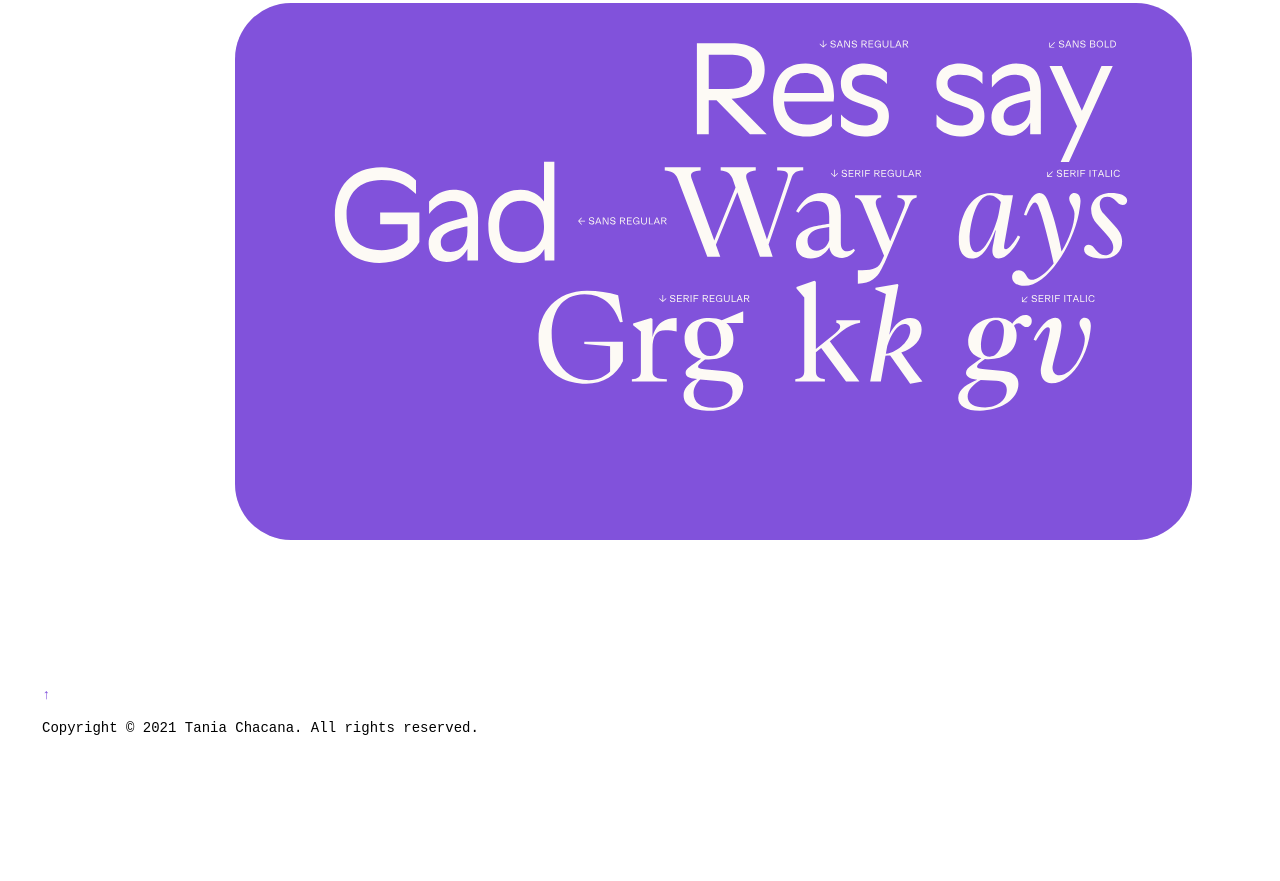
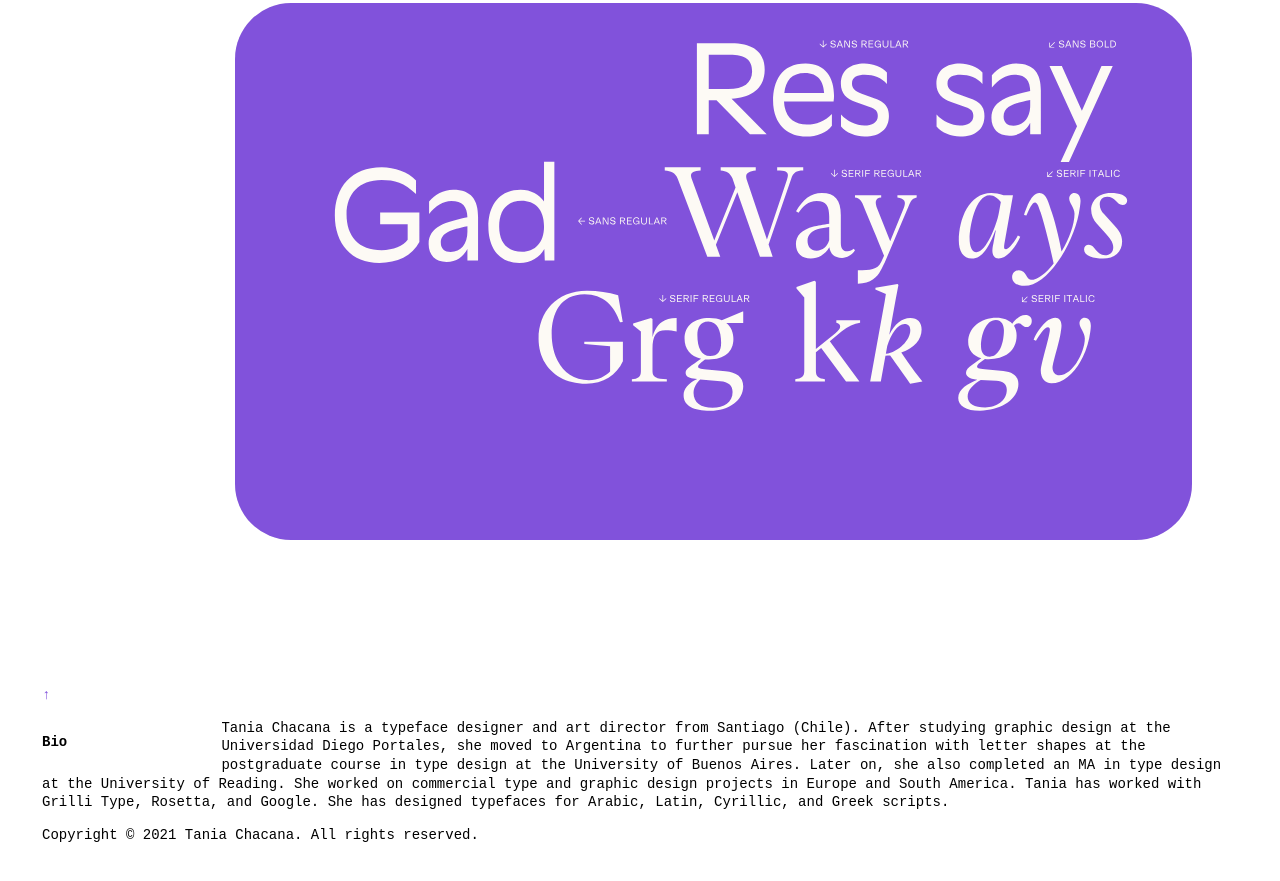
Before and after one commit to TaniaChacana/website, a Jekyll site: the page built from index.md, in a window 1280 px wide and 900 px high, scrolled down 19705 px. Shown: the top 881 px of the window. Built offline with Jekyll 4.4.1, drawn with Linux system fonts in a browser that asks for light colours; some web fonts are replaced; before the commit the page ends 20498 px from its top, so only the background shows below that.

Commit message:
Added the bio

```diff
--- a/index.md
+++ b/index.md
@@ -10,6 +10,7 @@ title: Tania Chacana – type & graphic design
 
 Email: <tania.chacana@gmail.com>
 Twitter: [@taniachacana](http://twitter.com/taniachacana)
+[Bio](#bio)
 
 Projects: [Girandengo](#girandengo) [Uomo](#uomo) [ABC Normal](#abc-normal) [Italian](#italian) [Mila](#mila) [Reader](#reader) [Polca](#polca) [Kuppa](#kuppa)
 {: .menu}
@@ -123,5 +124,9 @@ designed at the University of Reading
 [↑](#top)
 {: .top}
 
+### Bio
+
+Tania Chacana is a typeface designer and art director from Santiago (Chile). After studying graphic design at the Universidad Diego Portales, she moved to Argentina to further pursue her fascination with letter shapes at the postgraduate course in type design at the University of Buenos Aires. Later on, she also completed an MA in type design at the University of Reading. She worked on commercial type and graphic design projects in Europe and South America. Tania has worked with Grilli Type, Rosetta, and Google. She has designed typefaces for Arabic, Latin, Cyrillic, and Greek scripts.
+
 Copyright © 2021 Tania Chacana. All rights reserved.
 {:.copyright}
```
